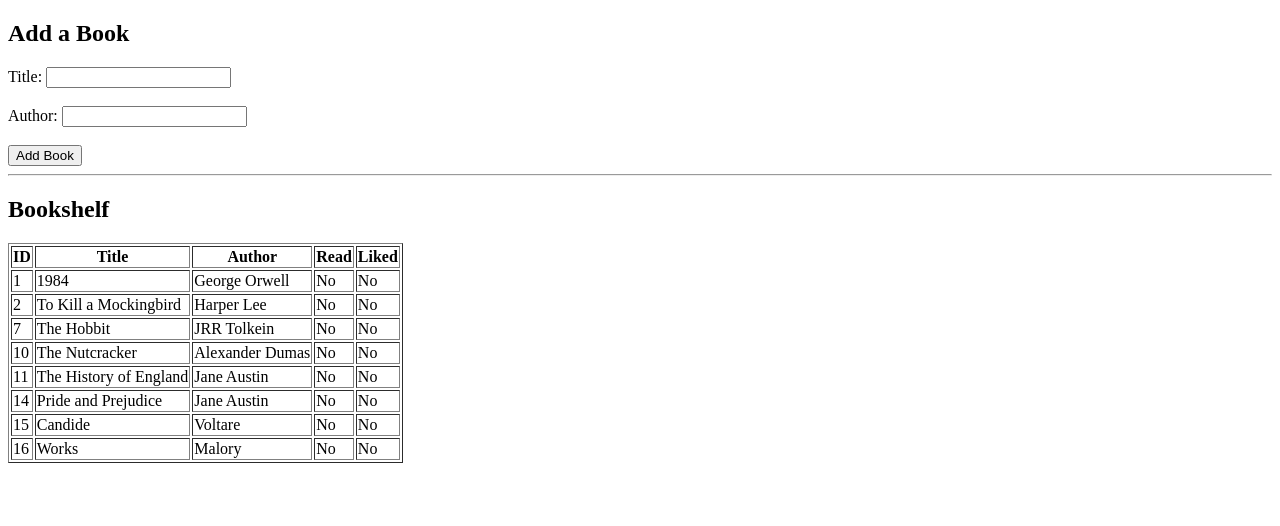
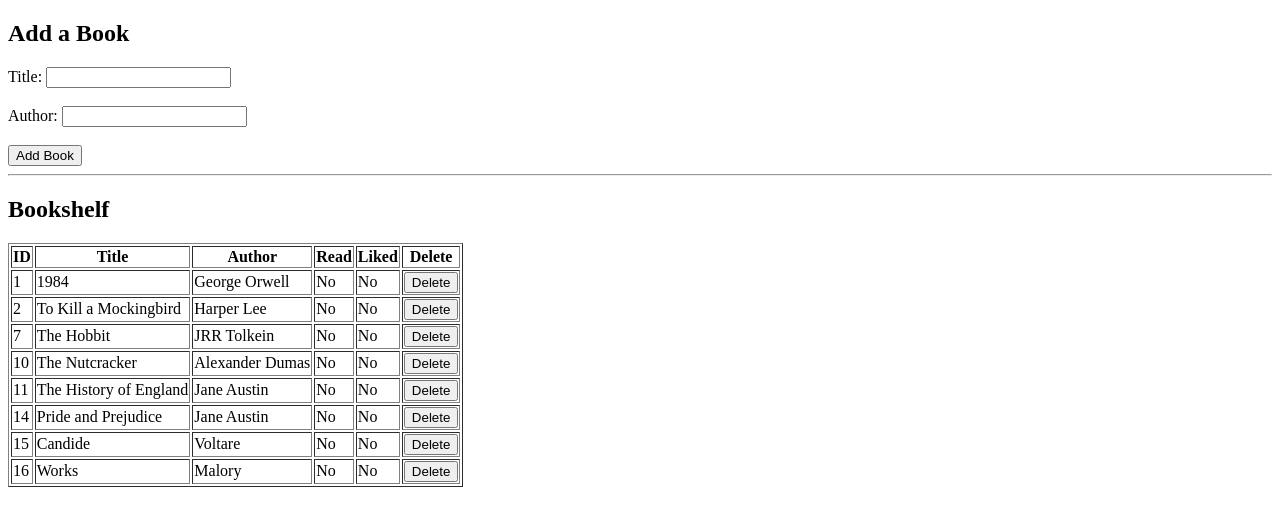
Before and after one commit to sarah-christine/bookshelf_app, a Flask app: page / in a window 1280 px wide. Shown: the top 526 px of the page. Run offline with Flask 3, Linux system fonts and the light colour scheme; data comes from the database, SQL or seed files in the repository; both versions use the stored data as it was after the commit.

Commit message:
Add delete button and logic

```diff
--- a/app.py
+++ b/app.py
@@ -1,5 +1,5 @@
 from flask import Flask, render_template, request, redirect, url_for
-from database.db import create_books_table, get_connection, add_book, get_all_books
+from database.db import create_books_table, get_connection, add_book, get_all_books, delete_book
 
 app = Flask(__name__)
 
@@ -23,5 +23,13 @@ def add():
 
     return redirect(url_for('home'))
 
+@app.route('/delete', methods=['POST'])
+def delete():
+    book_id = request.form['id']
+
+    delete_book(book_id)
+
+    return redirect(url_for('home'))
+
 if __name__ == "__main__":
     app.run(debug=True)
--- a/database/db.py
+++ b/database/db.py
@@ -45,3 +45,16 @@ def get_all_books():
     books = cursor.fetchall()
     conn.close()
     return books
+
+def delete_book(book_id):
+    try:
+        conn = get_connection()
+        cursor = conn.cursor()
+        cursor.execute('DELETE FROM books WHERE id = ?', (book_id,))
+        conn.commit()
+        return cursor.rowcount > 0 # Returns True if a row was deleted
+    except sqlite3.Error:
+        # Database error
+        return False
+    finally:
+        conn.close()
--- a/templates/index.html
+++ b/templates/index.html
@@ -31,6 +31,7 @@
             <th>Author</th>
             <th>Read</th>
             <th>Liked</th>
+            <th>Delete</th>
         </tr>
         {% for book in books %}
         <tr>
@@ -39,6 +40,12 @@
             <td>{{ book[2] }}</td>
             <td>{{ "Yes" if book[3] else "No" }}</td>
             <td>{{ "Yes" if book[4] else "No" }}</td>
+            <td>
+                <form method="POST" action="/delete" style="display:inline;">
+                    <input type="hidden" name="id" value="{{ book[0] }}">
+                    <button type="submit" onclick="return confirm('Are you sure you want to delete this book?')">Delete</button>
+                </form>
+            </td>
         </tr>
         {% endfor %}
     </table>
```
Also changed, not shown: database/bookshelf.db.
